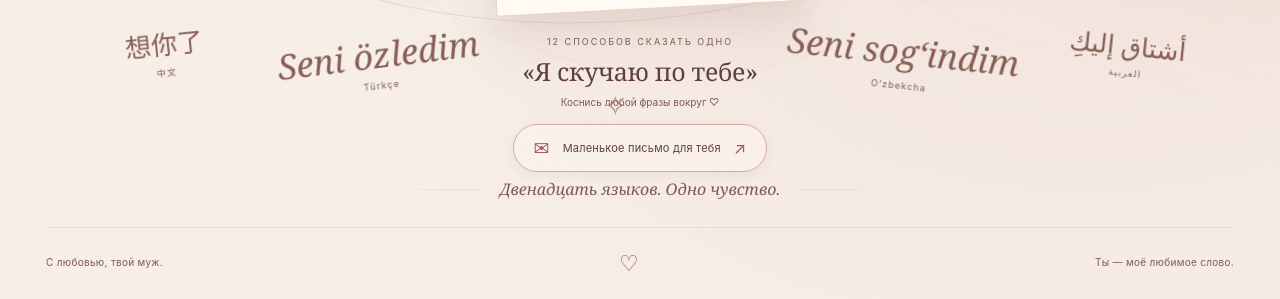
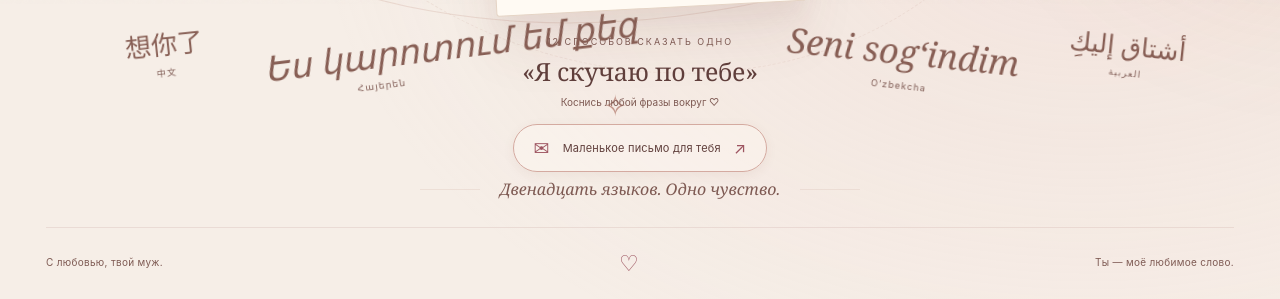
Before and after one commit to azamiddinmukhitdinov-cmd/IMISSU, a website: page docs/index.html in a window 1280 px wide. Shown: the part 796-1095 px from the top of the page. Drawn offline with Linux system fonts and the light colour scheme.

Commit message:
Replace Turkish phrase with Armenian

```diff
--- a/docs/app.js
+++ b/docs/app.js
@@ -7,7 +7,7 @@
     es: { label: 'Español', text: 'Te extraño', meaning: 'Я скучаю по тебе ♡', dir: 'ltr' },
     it: { label: 'Italiano', text: 'Mi manchi', meaning: 'Мне тебя не хватает ♡', dir: 'ltr' },
     de: { label: 'Deutsch', text: 'Du fehlst mir', meaning: 'Мне тебя не хватает ♡', dir: 'ltr' },
-    tr: { label: 'Türkçe', text: 'Seni özledim', meaning: 'Я соскучился по тебе ♡', dir: 'ltr' },
+    hy: { label: 'Հայերեն', text: 'Ես կարոտում եմ քեզ', meaning: 'Я скучаю по тебе ♡', dir: 'ltr' },
     uz: { label: 'O‘zbekcha', text: 'Seni sog‘indim', meaning: 'Я соскучился по тебе ♡', dir: 'ltr' },
     ja: { label: '日本語', text: '会いたい', meaning: 'Так хочется тебя увидеть ♡', dir: 'ltr' },
     ko: { label: '한국어', text: '보고 싶어', meaning: 'Хочу тебя увидеть. Скучаю ♡', dir: 'ltr' },
--- a/docs/index.html
+++ b/docs/index.html
@@ -65,7 +65,7 @@
           <button class="word" type="button" data-language="es" aria-pressed="false" style="--x:88%;--y:44%;--angle:7deg;--delay:-2s"><span class="word-text" lang="es">Te extraño</span><span class="word-language">Español</span></button>
           <button class="word" type="button" data-language="it" aria-pressed="false" style="--x:15%;--y:68%;--angle:8deg;--delay:-1s"><span class="word-text" lang="it">Mi manchi</span><span class="word-language">Italiano</span></button>
           <button class="word" type="button" data-language="de" aria-pressed="false" style="--x:84%;--y:65%;--angle:-7deg;--delay:-3s"><span class="word-text" lang="de">Du fehlst mir</span><span class="word-language">Deutsch</span></button>
-          <button class="word" type="button" data-language="tr" aria-pressed="false" style="--x:28%;--y:87%;--angle:-7deg;--delay:-2s"><span class="word-text" lang="tr">Seni özledim</span><span class="word-language">Türkçe</span></button>
+          <button class="word" type="button" data-language="hy" aria-pressed="false" style="--x:28%;--y:87%;--angle:-7deg;--delay:-2s"><span class="word-text" lang="hy">Ես կարոտում եմ քեզ</span><span class="word-language">Հայերեն</span></button>
           <button class="word" type="button" data-language="uz" aria-pressed="false" style="--x:72%;--y:87%;--angle:6deg;--delay:-4s"><span class="word-text" lang="uz">Seni sog‘indim</span><span class="word-language">O‘zbekcha</span></button>
           <button class="word" type="button" data-language="zh" aria-pressed="false" style="--x:10%;--y:86%;--angle:-6deg;--delay:-3s"><span class="word-text" lang="zh">想你了</span><span class="word-language">中文</span></button>
           <button class="word" type="button" data-language="ar" aria-pressed="false" style="--x:91%;--y:86%;--angle:6deg;--delay:-1s"><span class="word-text" lang="ar" dir="rtl">أشتاق إليكِ</span><span class="word-language">العربية</span></button>
```
